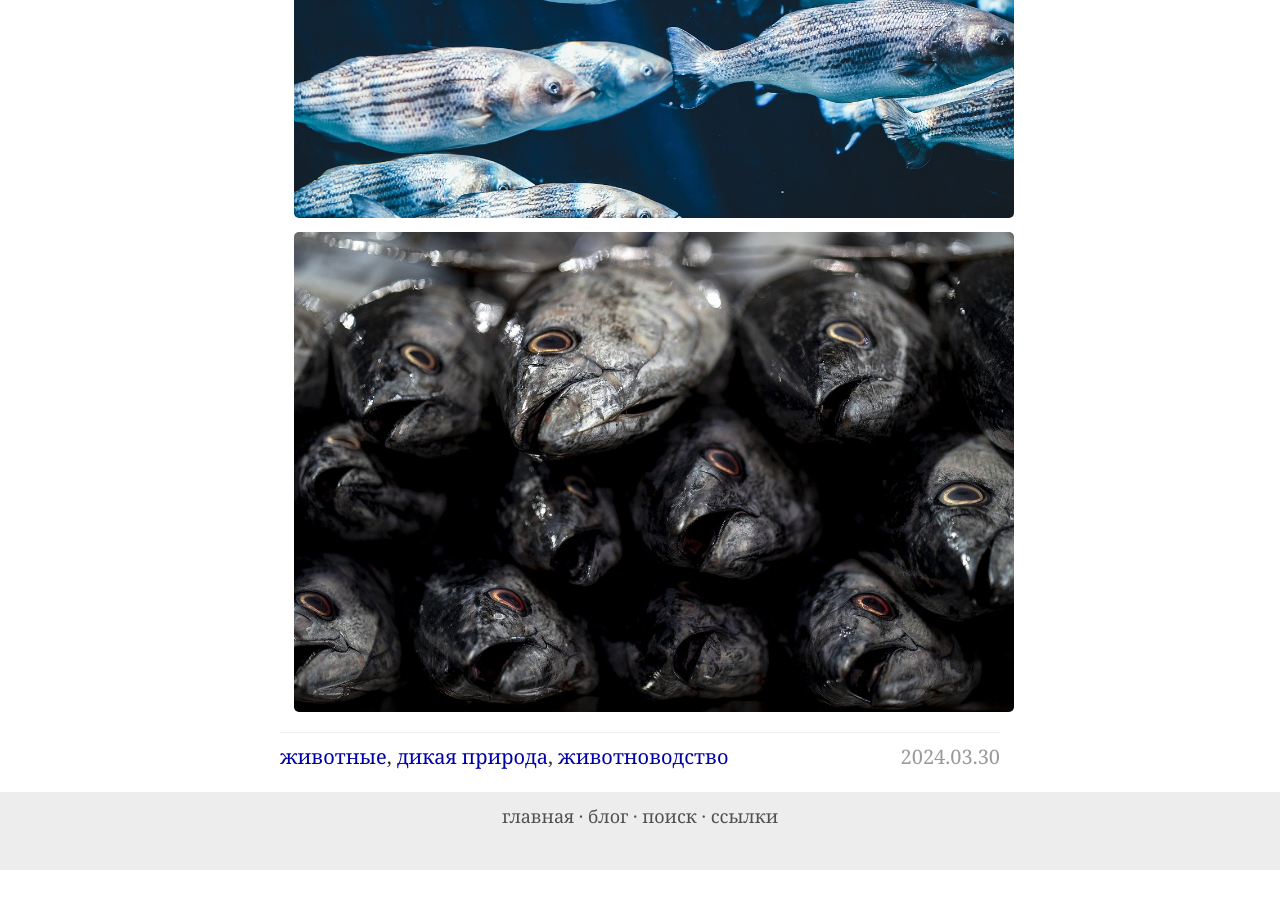
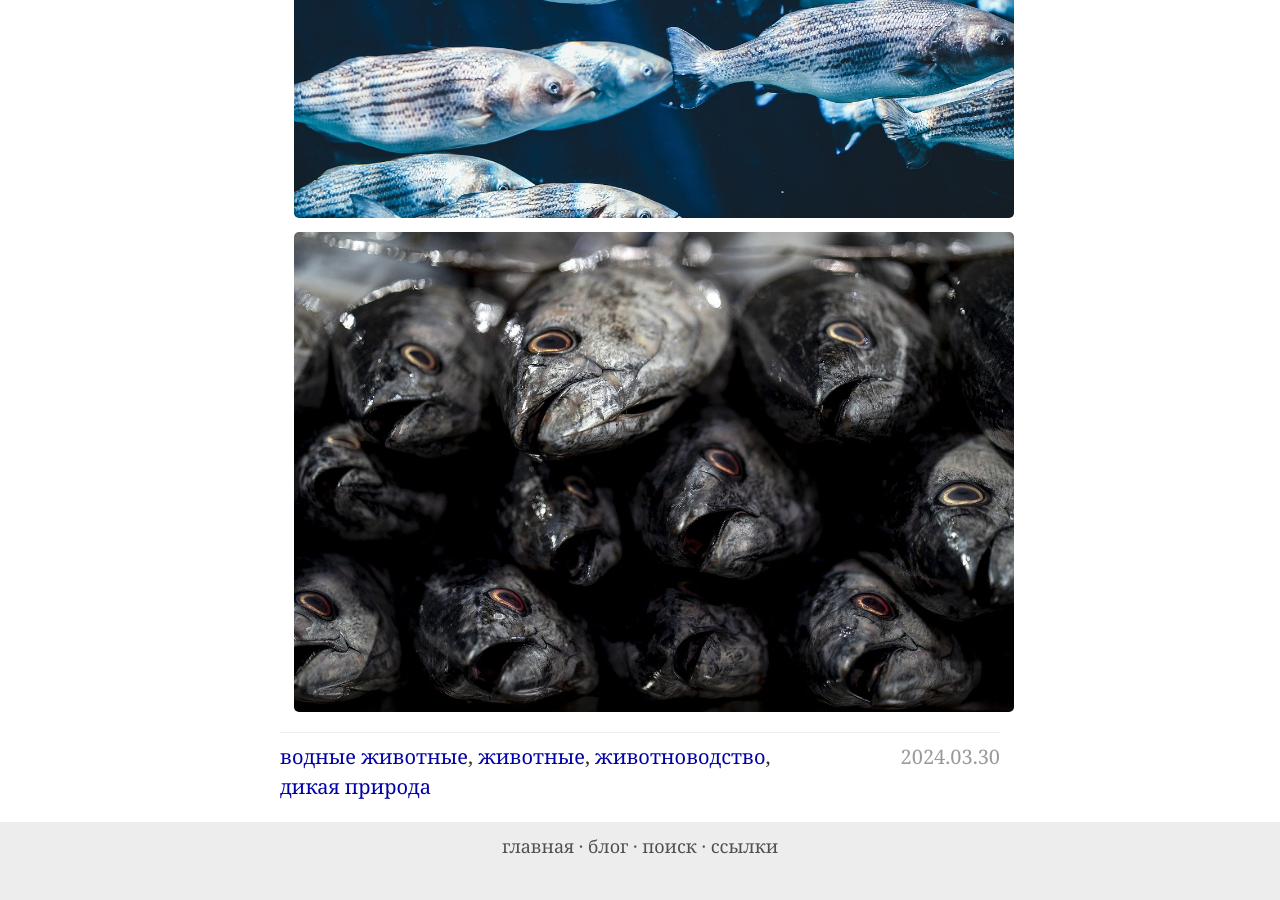
Before and after one commit to ReducingSuffering/reducingsuffering.github.io, a Jekyll site: the page built from _posts/wt/Наше/2024-03-30-572.md, in a window 1280 px wide and 900 px high, scrolled down 1362 px. Built offline with Jekyll 4.4.1, drawn with Linux system fonts in a browser that asks for light colours; before the commit the page ends 2232 px from its top, so only the background shows below that.

Commit message:
Update 2024-03-30-572.md

```diff
--- a/_posts/wt/Наше/2024-03-30-572.md
+++ b/_posts/wt/Наше/2024-03-30-572.md
@@ -4,9 +4,10 @@ title: Всемирный день отмены рыболовства
 vk: https://vk.com/wall-199052526_572
 telegram: https://t.me/reducing_suffering/295
 tags:
+  - водные_животные
   - животные
+  - животноводство
   - дикая_природа
-  - животноводство
 meta_tags:
   - наши_посты
 ---
```
